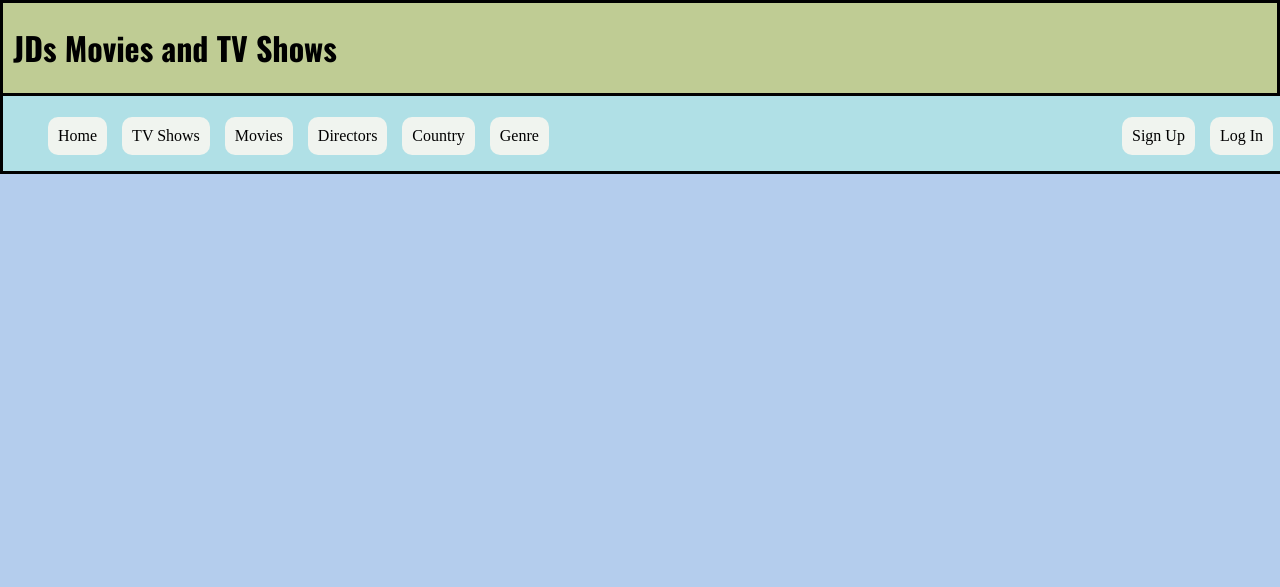
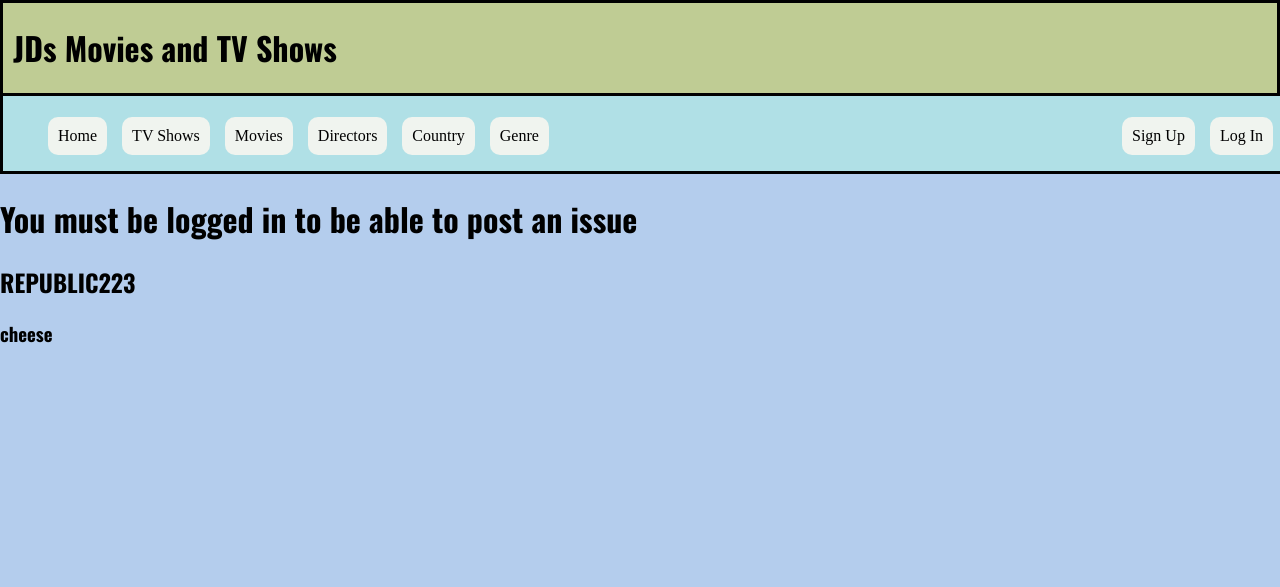
Before and after one commit to republic223/L3-Digital-Assessment, a Flask app: page /Issues in a window 1280 px wide. Shown: the top 587 px of the page. Run offline with Flask 3, Linux system fonts and the light colour scheme; data comes from the database, SQL or seed files in the repository; both versions use the stored data as it was after the commit; some web fonts are replaced.

Commit message:
Issues page now has ability to post a comment about the site only if the user is logged in

```diff
--- a/App.py
+++ b/App.py
@@ -179,9 +179,20 @@ def Copyright_Disclaimer():
 def About():
     return render_template("About.html")
 
-@app.route("/Issues")
-def  Issues():
-    return render_template("Issues.html")
+# Issues route
+@app.route("/Issues", methods=["GET","POST"])
+def Issues():
+    if request.method == "POST":
+        Issue = request.form["Issue"]
+        User = session['username']
+        sql = '''INSERT INTO Issues (Issue, User_id) VALUES (?,?)'''
+        query_db(sql, args=(Issue, User,), commit=True)
+
+    sql = ''' Select User_data.Username, Issue
+            FROM Issues
+            Join User_data ON Issues.User_id = User_data.User_id; '''
+    results = query_db(sql)
+    return render_template("Issues.html", results = results)
 
 # Sign Up route
 @app.route('/Sign_up', methods=["GET","POST"])
@@ -225,7 +236,7 @@ def login():
             # if user found program will check the Password
             if int(Check_Num) == user[0]:
                 if check_password_hash(password=password, pwhash=user[2]):
-                    session['username'] = user[1]
+                    session['username'] = user[0]
                     flash("Logged In")
                 # if password does not match program will flash password incorrect
                 else:
--- a/templates/Issues.html
+++ b/templates/Issues.html
@@ -2,4 +2,18 @@
 {% extends 'Header.html' %}
 <!-- where this file extends from -->
 {% block start %}
+    {% if not session['username'] %}
+    <h1>You must be logged in to be able to post an issue</h1>
+    {% endif %}
+    {% if session['username'] %}
+    <form action="/Issues", method="post">
+        <label for="Issue">Enter your Issue</label>
+        <input type="text", name="Issue">
+        <button type="submit">Submit</button>
+    </form>
+    {% endif %}
+    {% for Issues in results %}
+    <h2>{{ Issues[0]}}</h2>
+    <h3>{{Issues[1]}}</h3>
+    {% endfor %}
 {% endblock %}
```
Also changed, not shown: Movie_Data.db.
